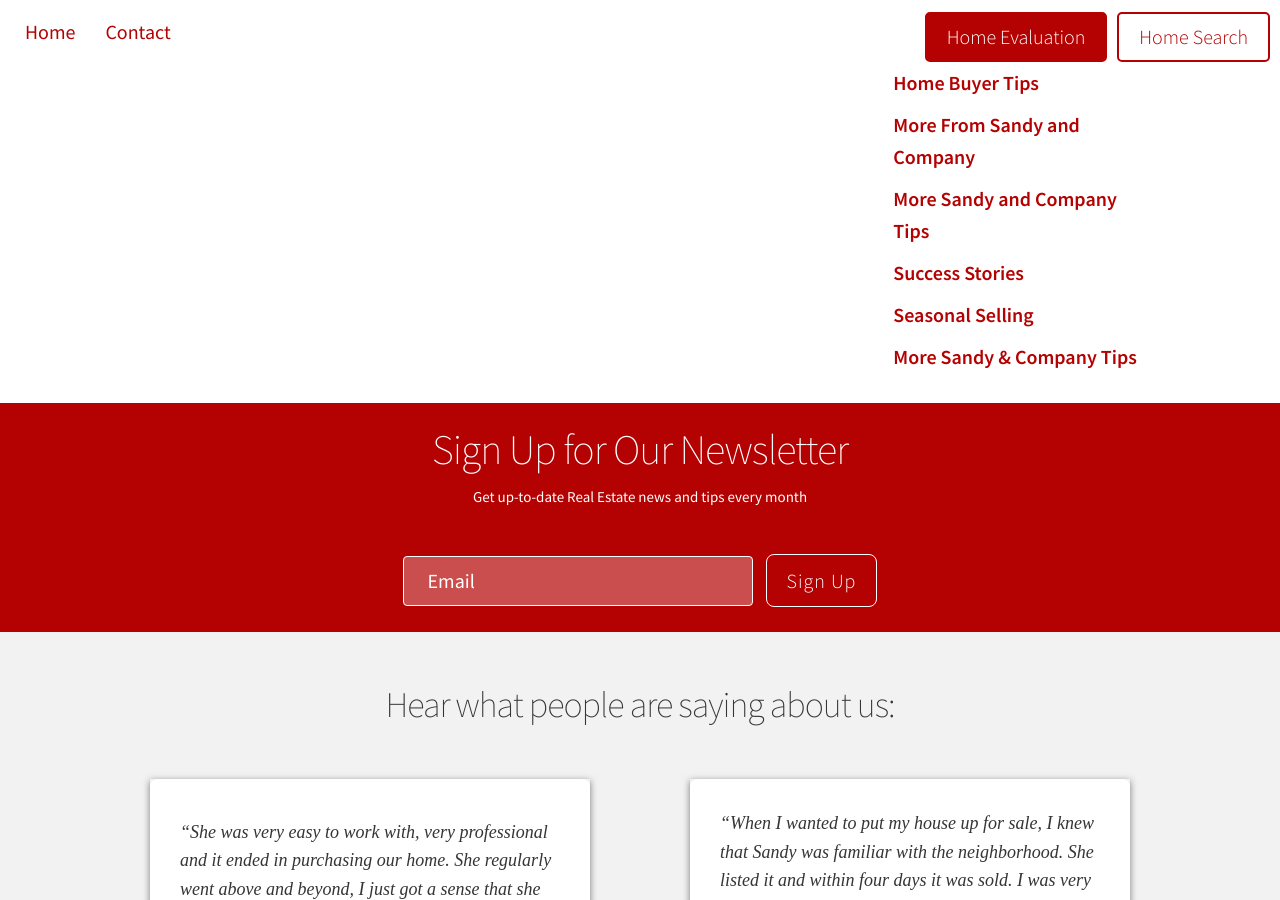
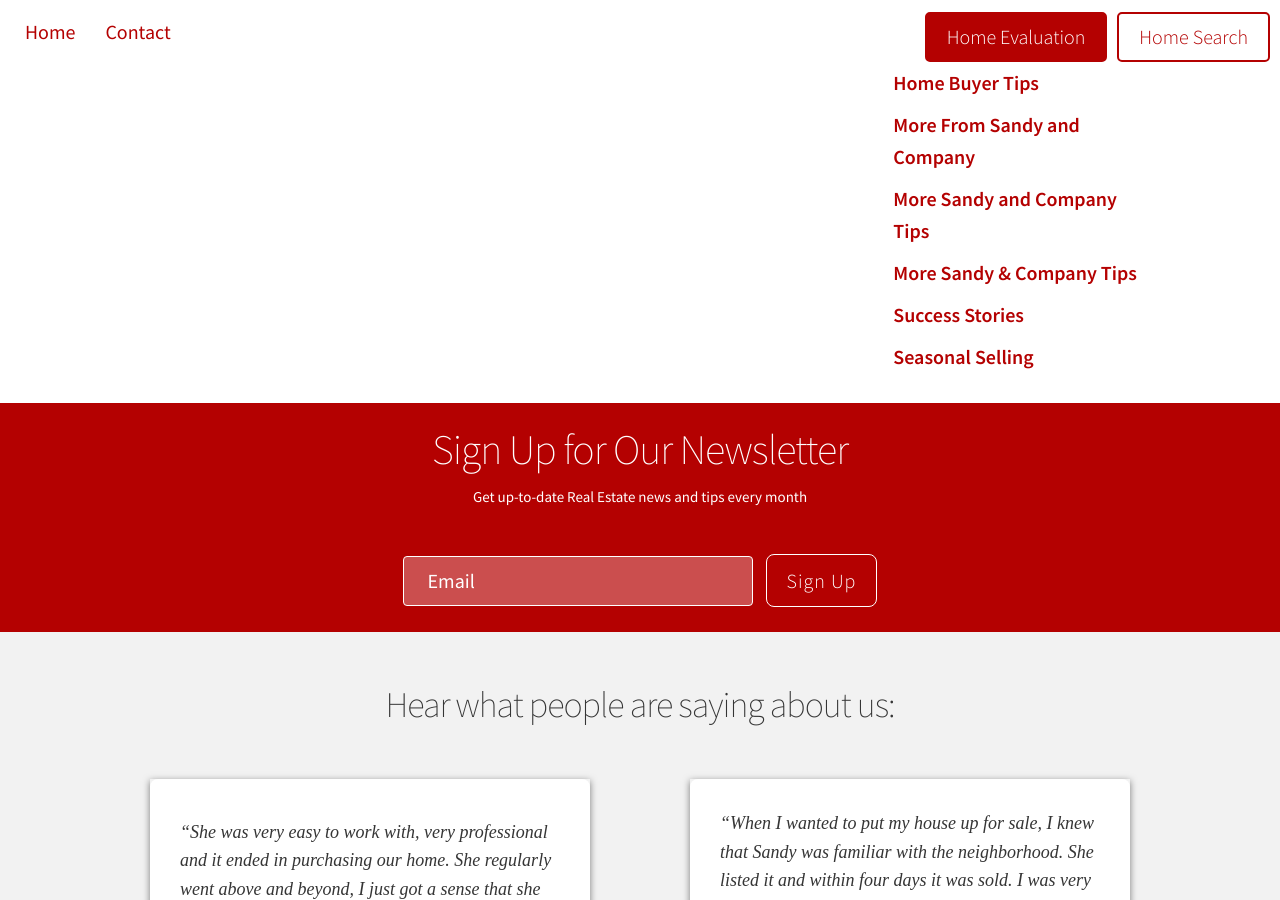
Before and after one commit to Vyral/sandy-eagon-blog, a Jekyll site: the page built from _posts/2015-11-30-puget-sound-real-estate-tool-resources.md, in a window 1280 px wide and 900 px high, scrolled down 1566 px. Built offline with Jekyll 4.4.1, drawn with Linux system fonts in a browser that asks for light colours; nearby versions of some CDN libraries; part of the change alters nothing that is shown.

```diff
--- a/_posts/2015-11-30-puget-sound-real-estate-tool-resources.md
+++ b/_posts/2015-11-30-puget-sound-real-estate-tool-resources.md
@@ -4,7 +4,7 @@ title: The Importance of Tool Shed
 date: '2015-11-30T11:32:00.001-08:00'
 author: Vyral Admin
 tags:
-- More Sandy and Company Tips
+- More Sandy & Company Tips
 modified_time: '2015-12-08T05:09:03.697-08:00'
 excerpt:
 enclosure:
```
